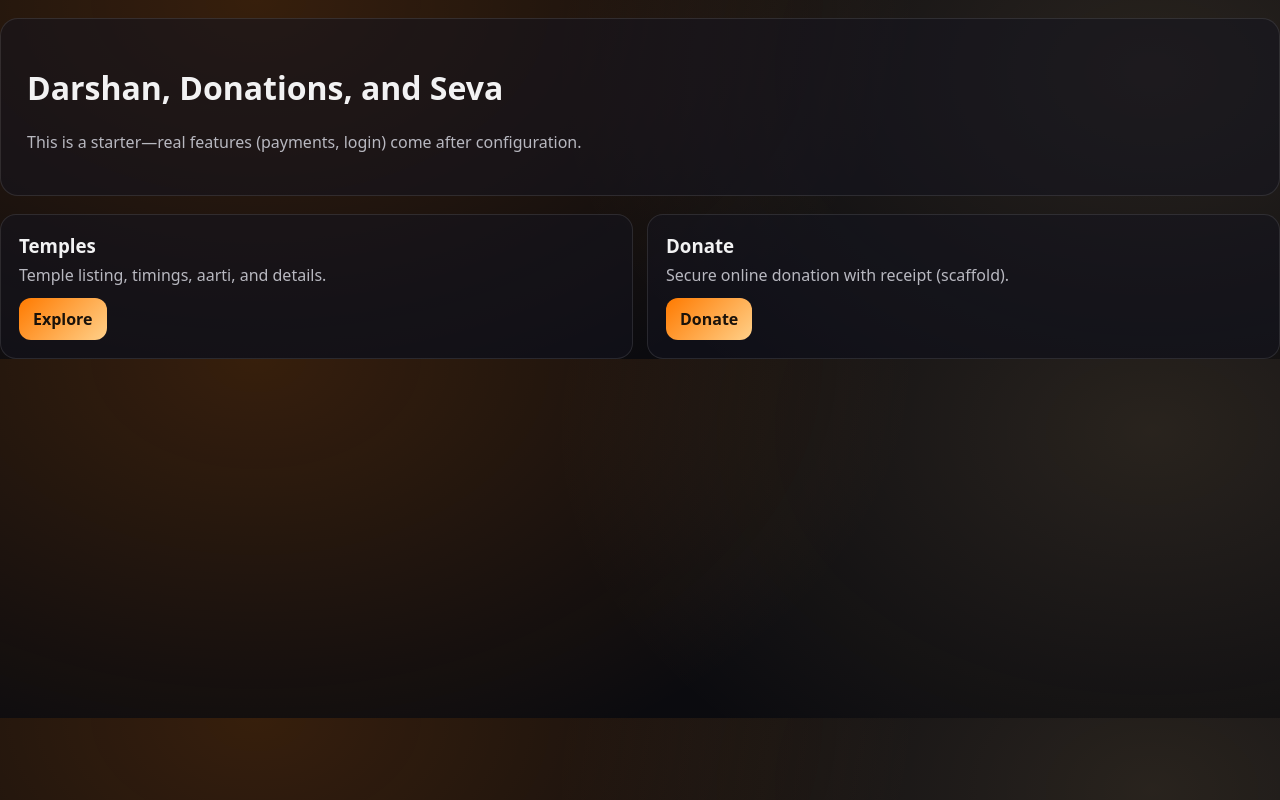
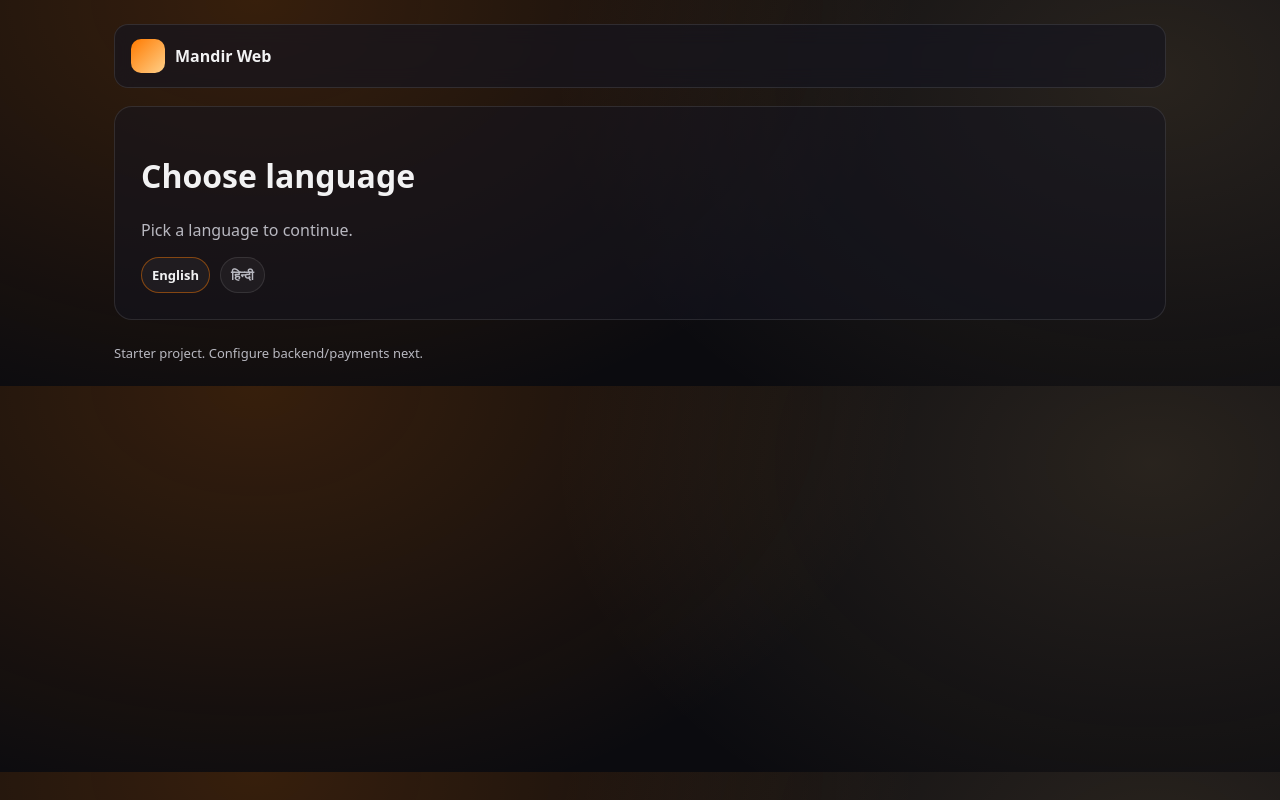
Before and after one commit to laishettysushruth/mandir-web, a Next.js app: page / in a window 1280 px wide. Before the commit this address led to /en. Built offline with nearby package versions, Linux system fonts and the light colour scheme.

Commit message:
feat: add root redirect page

```diff
--- /dev/null
+++ b/app/page.tsx
@@ -0,0 +1,27 @@
+import Link from "next/link";
+
+export default function RootPage() {
+  return (
+    <main className="container">
+      <div className="nav">
+        <div className="brand">
+          <div className="logo" />
+          <div>Mandir Web</div>
+        </div>
+      </div>
+
+      <div className="hero">
+        <h1>Choose language</h1>
+        <p style={{ color: "var(--muted)", marginTop: 6 }}>
+          Pick a language to continue.
+        </p>
+        <div style={{ display: "flex", gap: 10, marginTop: 14, flexWrap: "wrap" }}>
+          <Link className="pill active" href="/en">English</Link>
+          <Link className="pill" href="/hi">हिन्दी</Link>
+        </div>
+      </div>
+
+      <div className="footer">Starter project. Configure backend/payments next.</div>
+    </main>
+  );
+}
```
